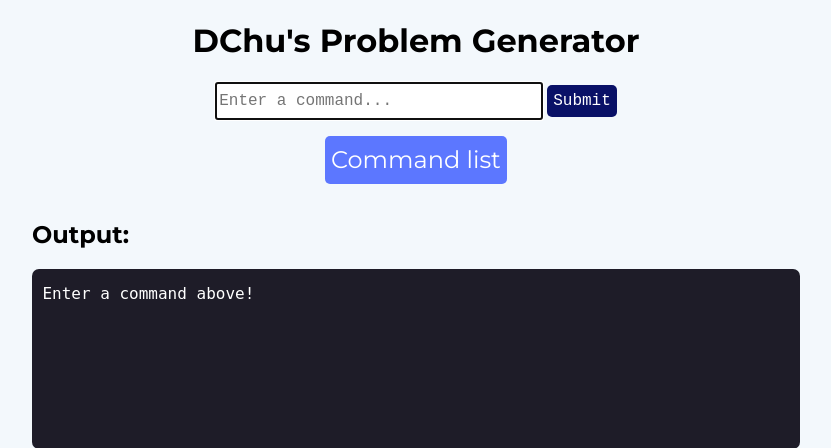
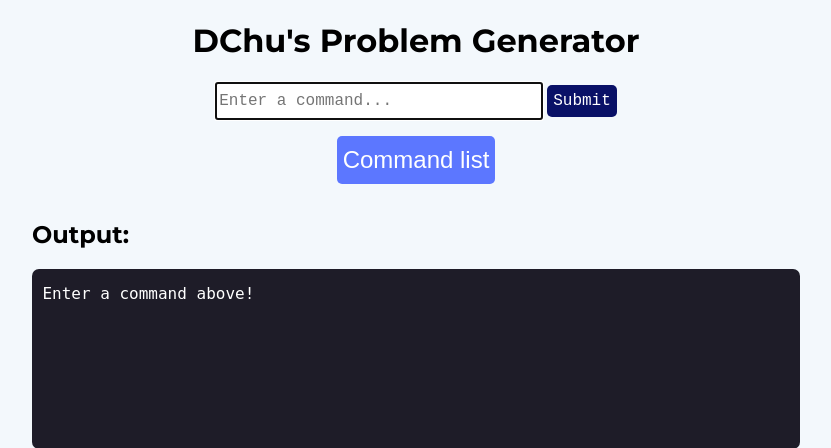
Before and after one commit to danchurlian/DChu-s-Problem-Generator, a Flask app: page / in a window 1280 px wide. Shown: the part 32-480 px from the top of the page, without its empty margins (224-1055 px from the left). Run offline with Flask 3, Linux system fonts and the light colour scheme.

Commit message:
feat: change open dialog button font to default Lato for all pages

```diff
--- a/static/style.css
+++ b/static/style.css
@@ -151,7 +151,6 @@ button {
 
 .dialog-open-button {
     background-color: #5c77ff;
-    font-family: Montserrat, sans-serif;
     font-size: 1.5rem;
 
     height: 3rem;
```
